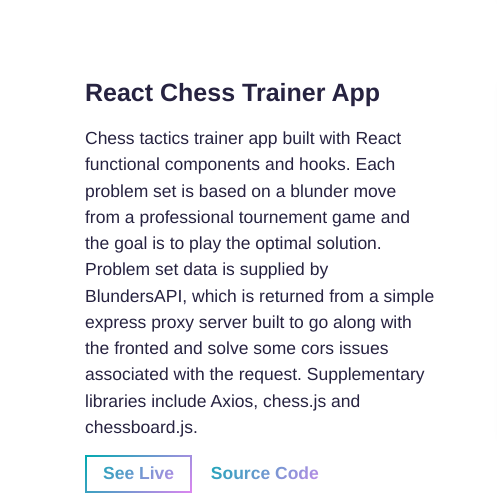
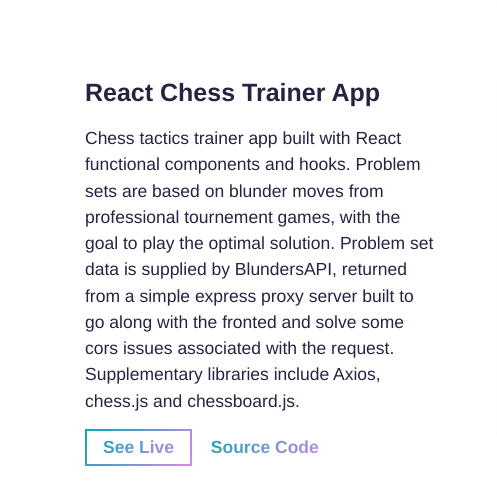
Before and after one commit to alyssabartuch/personal-portfolio, a website built with webpack: page src/template.html in a window 1280 px wide. Shown: the part 5525-6020 px from the top of the page, 0-497 px from the left. Built offline with nearby package versions, Linux system fonts and the light colour scheme.

Commit message:
rewording project description

```diff
--- a/src/template.html
+++ b/src/template.html
@@ -432,8 +432,8 @@
                 <h3 class="project-wrapper__text-title">React Chess Trainer App</h3>
                 <div>
                   <p class="mb-4">
-                    Chess tactics trainer app built with React functional components and hooks. Each problem set is based on a blunder move from a professional tournement game and the goal is to play the optimal solution.
-                    Problem set data is supplied by BlundersAPI, which is returned from a simple express proxy server built to go along with the fronted and solve some cors issues associated with the request.  Supplementary libraries include Axios, chess.js and chessboard.js.
+                    Chess tactics trainer app built with React functional components and hooks. Problem sets are based on blunder moves from professional tournement games, with the goal to play the optimal solution.
+                    Problem set data is supplied by BlundersAPI, returned from a simple express proxy server built to go along with the fronted and solve some cors issues associated with the request.  Supplementary libraries include Axios, chess.js and chessboard.js.
                   </p>
                 </div>
                 <a target="_blank" class="cta-btn cta-btn--hero" href="https://chess-trainer.herokuapp.com//">
```
